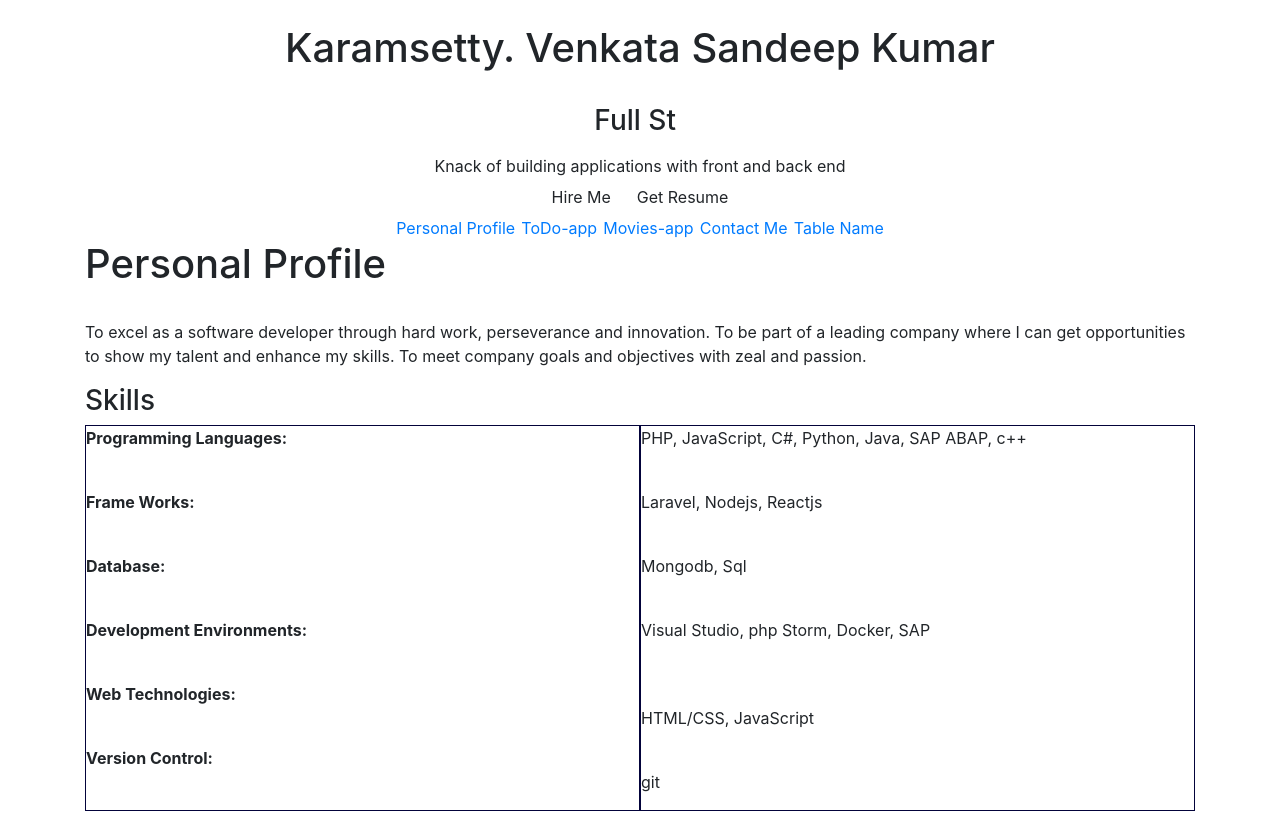
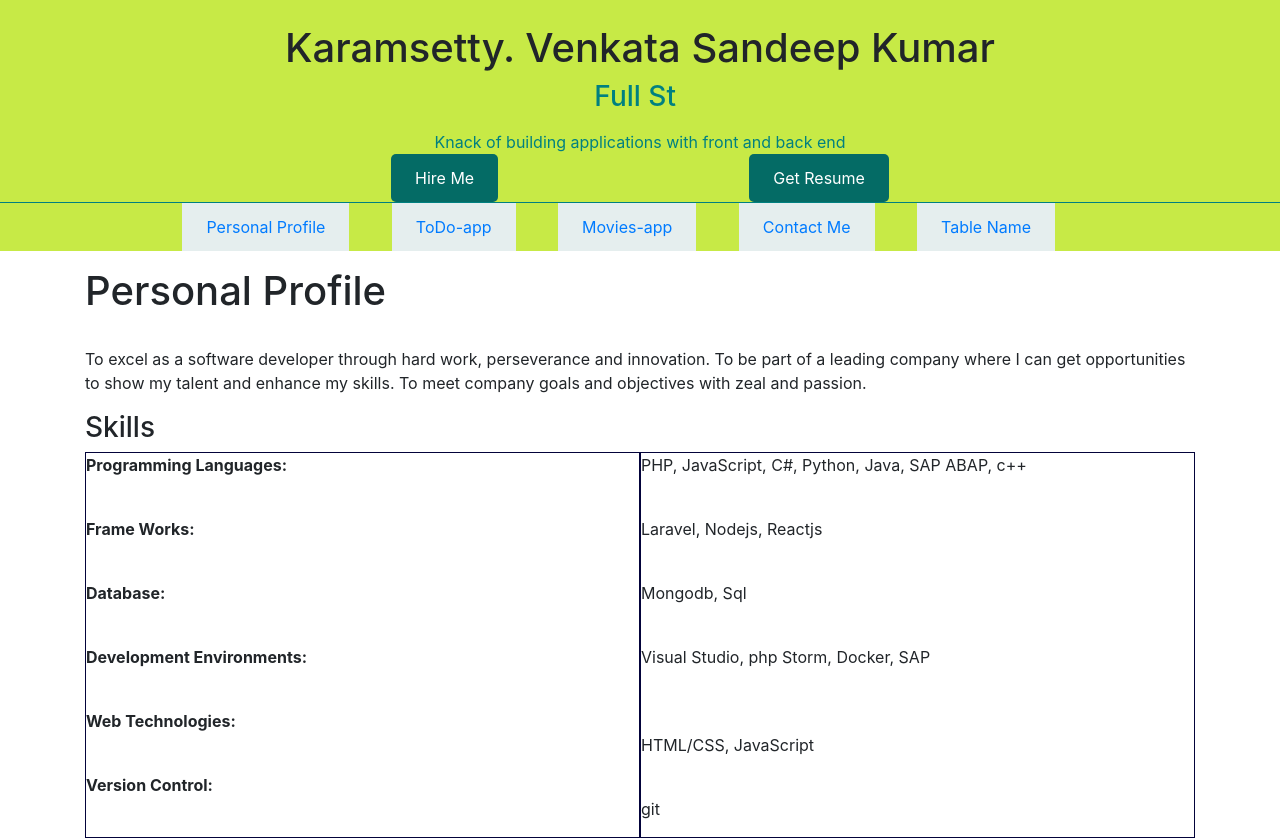
Before and after one commit to karamsetty09/ReactTableDisplay, a React (Create React App) app: page / in a window 1280 px wide. Before the commit the page ends 811 px from the top, so only its background shows below. Built offline with nearby package versions, Linux system fonts and the light colour scheme.

Commit message:
Styles and colors.

```diff
--- a/src/components/Profile/profile.css
+++ b/src/components/Profile/profile.css
@@ -1,5 +1,7 @@
 .container {
+
 }
+
 * {
   box-sizing: border-box;
 }
--- a/src/components/header/header.css
+++ b/src/components/header/header.css
@@ -0,0 +1,44 @@
+.header {
+  background-color: #c7ea46;
+}
+
+.name {
+  color: #046b65;
+}
+span {
+  color: #008080;
+}
+
+.button {
+  background-color: #046b65;
+  border: none;
+  color: white;
+  padding: 12px 24px;
+  font-size: 1rem;
+}
+
+.line {
+  width: 112px;
+  height: 47px;
+  border-bottom: 1px solid black;
+  position: absolute;
+}
+
+.line-1 {
+  height: 1px;
+  background: #008080;
+}
+
+.inline {
+  list-style-type: none;
+  display: flex;
+  width: 1000px;
+  justify-content: space-evenly;
+}
+
+.mystyle {
+  background-color: #e5eeee;
+  border: none;
+  padding: 12px 24px;
+  font-size: 1rem;
+}
--- a/src/components/header/header.jsx
+++ b/src/components/header/header.jsx
@@ -1,14 +1,15 @@
 import React from 'react'
 import { Link } from 'react-router-dom';
 import Typical from "react-typical";
+import './header.css';
 
 export default function Another(props) {
     return (
-      <div>
+      <div className="header">
         <br />
         <center>
           <h1>Karamsetty. {props.name} Sandeep Kumar</h1>
-          <br />
+
           <div className="profile-details-role">
             <span className="primary-text">
               {" "}
@@ -39,29 +40,33 @@ export default function Another(props) {
               Knack of building applications with front and back end
             </span>
             <br />
-            <div className="profile-optins">
-              <button className="btn highlighted-btn"> Hire Me </button>
+            <div className="inline">
+              <button className="button"> Hire Me </button>
               <a href="sandeep_Resume.pdf" download="VenkataResume.pdf">
-                <button className="btn highlighted-btn">Get Resume</button>
+                <button className="button">Get Resume</button>
               </a>
             </div>
+
+            <div class="line-1"></div>
           </div>
-            <ul className="nav">
-                <li>
+          <ul className="inline">
+            <li className="mystyle">
               <Link to="/">Personal Profile</Link>
             </li>
-                <li>
+            <li className="mystyle">
               <Link to="/todo">ToDo-app</Link>
             </li>
-                <li>
+            <li className="mystyle">
               <Link to="/movies">Movies-app</Link>
             </li>
-                <li>
+            <li className="mystyle">
               <Link to="/contactme">Contact Me</Link>
             </li>
-                <li>
+            <li className="mystyle">
               <Link to="/tablename">Table Name</Link>
             </li>
+
+            <div class="line-1"></div>
           </ul>
         </center>
       </div>
```
Lines whose indentation alone changed are shown as unchanged.
